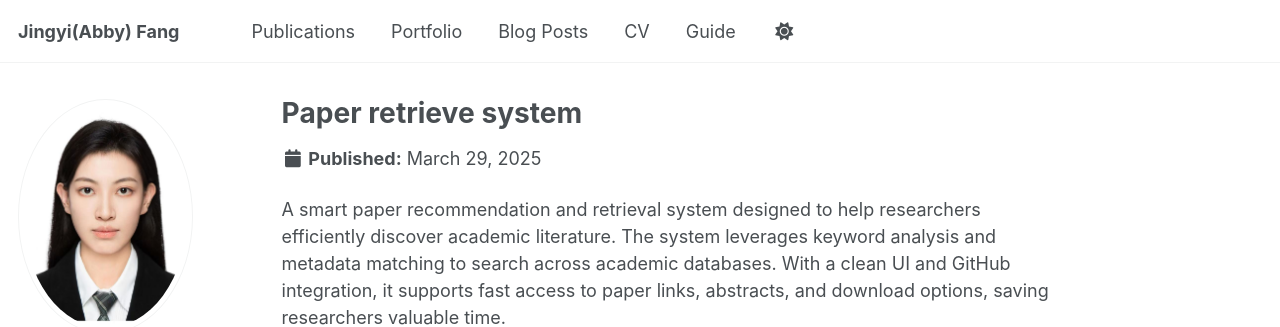
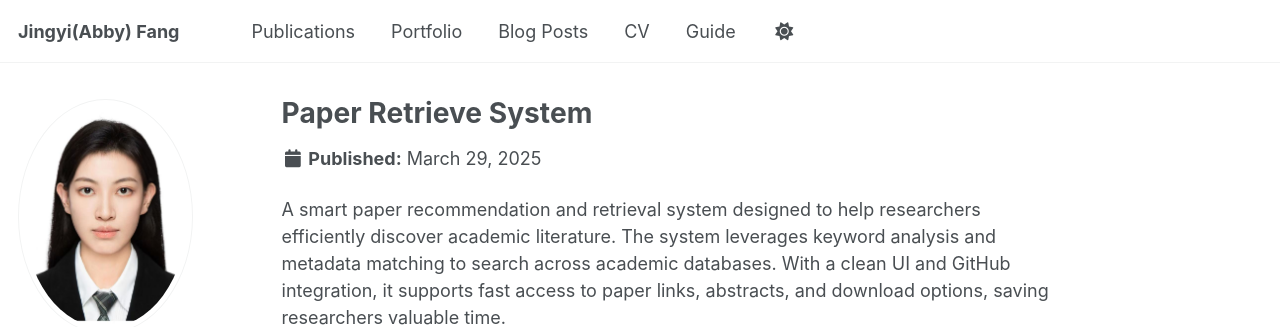
Before and after one commit to Abby0575/Abby057.github.io, a Jekyll site: the page built from _portfolio/portfolio-1.md, in a window 1280 px wide and 1015 px high. Shown: the top 327 px of the window. Built offline with Jekyll 4.4.1, drawn with Linux system fonts in a browser that asks for light colours; comment, search, counter and statistics services are not loaded.

Commit message:
Update 32

```diff
--- a/_portfolio/portfolio-1.md
+++ b/_portfolio/portfolio-1.md
@@ -1,5 +1,5 @@
 ---
-title: "Paper retrieve system"
+title: "Paper Retrieve System"
 excerpt: "[Paper Agent]（https://github.com/Abby0575/https---github.com-Abby0575-paper_agent）<br/><img src='/images/500x300.png'>"
 collection: portfolio
 ---
--- a/_portfolio/portfolio-2.html
+++ b/_portfolio/portfolio-2.html
@@ -1,5 +1,5 @@
 ---
-title: "Job search agent"
+title: "Job Search Agent"
 excerpt: "<a href='https://github.com/Abby0575/gov_jobs' target='_blank'>Job Agent</a><br/><img src='/images/500x300.png'>"
 collection: portfolio
 ---
```
